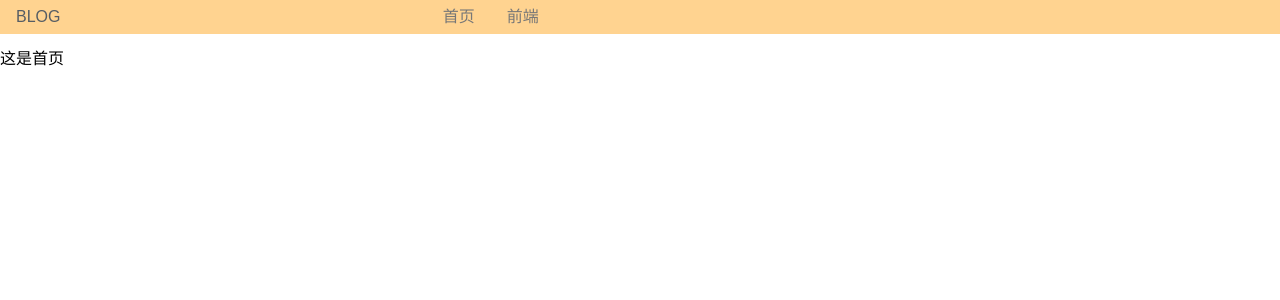
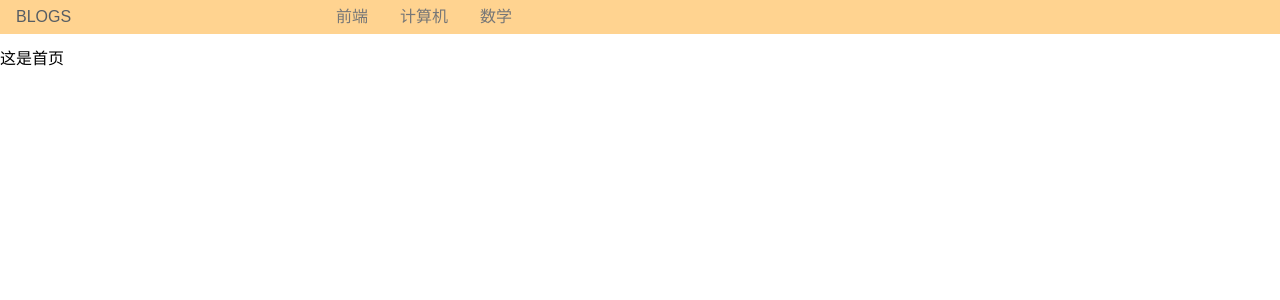
Before and after one commit to 0hexd0/blogs, a Vue app: page /#/home in a window 1280 px wide. Shown: the top 300 px of the page. Built offline with nearby package versions, Linux system fonts and the light colour scheme.

Commit message:
style: 样式优化

```diff
--- a/src/components/layout/Header.vue
+++ b/src/components/layout/Header.vue
@@ -1,18 +1,21 @@
 <template>
   <div class="custom-wrapper pure-g" id="menu">
-    <div class="pure-u-1-3">
+    <div class="pure-u-1-4">
       <div class="pure-menu">
-        <a @click="goHeader" class="pure-menu-heading brand">Blog</a>
+        <a @click="goHeader" class="pure-menu-heading brand">Blogs</a>
       </div>
     </div>
-    <div class="pure-u-2-3">
+    <div class="pure-u-3-4">
       <div class="pure-menu pure-menu-horizontal custom-can-transform">
         <ul class="pure-menu-list">
-          <li @click="goHeader" class="pure-menu-item">
-            <a class="pure-menu-link">首页</a>
+          <li @click="goList('frontend')" class="pure-menu-item">
+            <a class="pure-menu-link">前端</a>
           </li>
-          <li @click="goDetail" class="pure-menu-item">
-            <a class="pure-menu-link">前端</a>
+          <li @click="goList('computer')" class="pure-menu-item">
+            <a class="pure-menu-link">计算机</a>
+          </li>
+          <li @click="goList('math')" class="pure-menu-item">
+            <a class="pure-menu-link">数学</a>
           </li>
         </ul>
       </div>
@@ -30,11 +33,11 @@ export default defineComponent({
         name: "home-page",
       });
     },
-    goDetail() {
+    goList(type: string) {
       this.$router.push({
-        name: "detail-page",
+        name: "list-page",
         params: {
-          name: "demo",
+          type,
         },
       });
     },
--- a/src/index.scss
+++ b/src/index.scss
@@ -1,2 +1,8 @@
 @import url('purecss/build/pure.css');
 @import url("highlight.js/styles/default.css");
+
+/* for md's code */
+code {
+    border: 1px solid #bbb;
+    border-radius: 2px;
+}
--- a/src/pages/Detail.vue
+++ b/src/pages/Detail.vue
@@ -19,7 +19,6 @@ import hljs from "highlight.js";
 marked.setOptions({
   renderer: new marked.Renderer(),
   highlight: function (code: string, lang: string, callback: any) {
-    console.log("lang", lang);
     return hljs.highlight(lang, code).value;
   },
   langPrefix: "hljs ",
--- /dev/null
+++ b/src/pages/List.vue
@@ -0,0 +1,31 @@
+<template>
+  <div class="pure-g">
+    <div class="pure-u-1-8"></div>
+    <div class="pure-u-3-4">
+      <ul>
+        <li @click="goDetail" v-for="idx in 10" :key="idx">1</li>
+      </ul>
+    </div>
+    <div class="pure-u-1-8"></div>
+  </div>
+</template>
+
+<script lang="ts">
+import { defineComponent } from "vue";
+
+export default defineComponent({
+  methods: {
+    goDetail() {
+      this.$router.push({
+        name: "detail-page",
+        params: {
+          name: "demo",
+        },
+      });
+    },
+  },
+});
+</script>
+
+<style>
+</style>
--- a/src/routes/index.ts
+++ b/src/routes/index.ts
@@ -1,6 +1,7 @@
 import { createRouter, createWebHashHistory } from "vue-router";
 import Layout from "Components/layout/index.vue";
 import Home from "Pages/Home.vue";
+import List from "Pages/List.vue";
 import Detail from "Pages/Detail.vue";
 
 const routes = [
@@ -12,6 +13,11 @@ const routes = [
                 name: 'home-page',
                 path: 'home',
                 component: Home,
+            },
+            {
+                name: 'list-page',
+                path: 'list/:type',
+                component: List,
             },
             {
                 name: 'detail-page',
```
